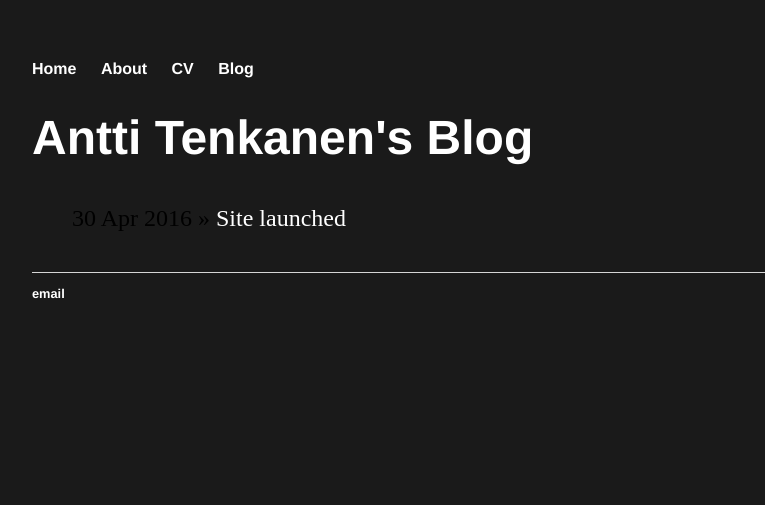
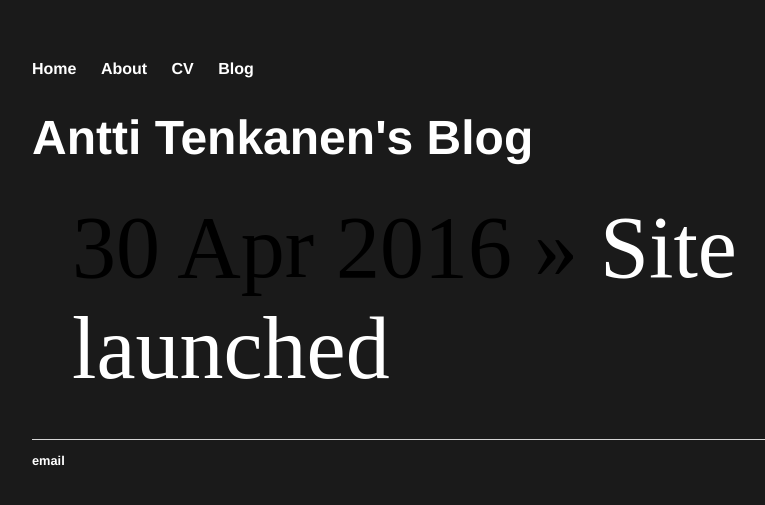
Before and after one commit to plantecophys/plantecophys, a Jekyll site: the page built from blog/index.html, in a window 1280 px wide. Shown: the top 505 px of the page, without its empty margins (160-925 px from the left). Built offline with Jekyll 4.4.1, drawn with Linux system fonts in a browser that asks for light colours.

Commit message:
Update main.css

```diff
--- a/css/main.css
+++ b/css/main.css
@@ -36,8 +36,8 @@ footer {
 }
 
 ul.posts {
-    margin: 40px auto 40px;
-    font-size: 1.5em;
+    margin: 20px auto 40px;
+    font-size: 5.5em;
 }
 
 ul.posts li {
```
